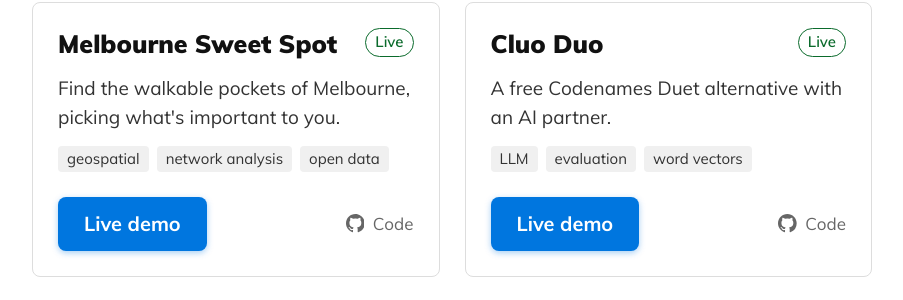
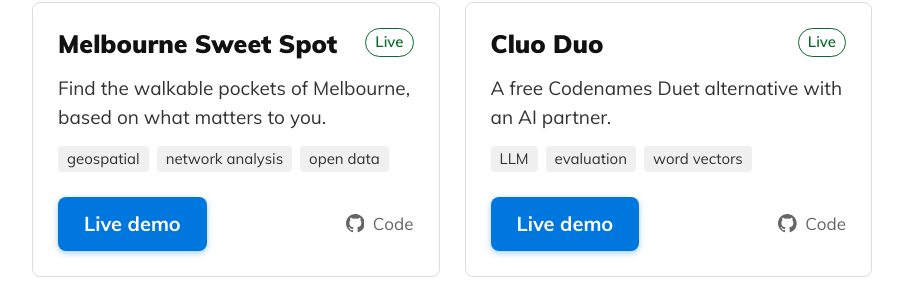
Before and after one commit to ryanward-io/ryanward-io.github.io, a Jekyll site: the page built from projects/index.md, in a window 1280 px wide. Shown: the part 383-683 px from the top of the page, without its empty margins (188-1091 px from the left). Built offline with Jekyll 4.4.1, drawn with Linux system fonts in a browser that asks for light colours.

Commit message:
Projects: new Sweet Spot card summary

```diff
--- a/_data/projects.yml
+++ b/_data/projects.yml
@@ -3,7 +3,7 @@
 # At most 3 tags per card.
 - title: Melbourne Sweet Spot
   status: live
-  summary: Find the walkable pockets of Melbourne, picking what's important to you.
+  summary: Find the walkable pockets of Melbourne, based on what matters to you.
   tags: [geospatial, network analysis, open data]
   demo: https://ryanward.dev/melbourne-sweet-spot/
   repo: https://github.com/ryanward-io/melbourne-sweet-spot
```
